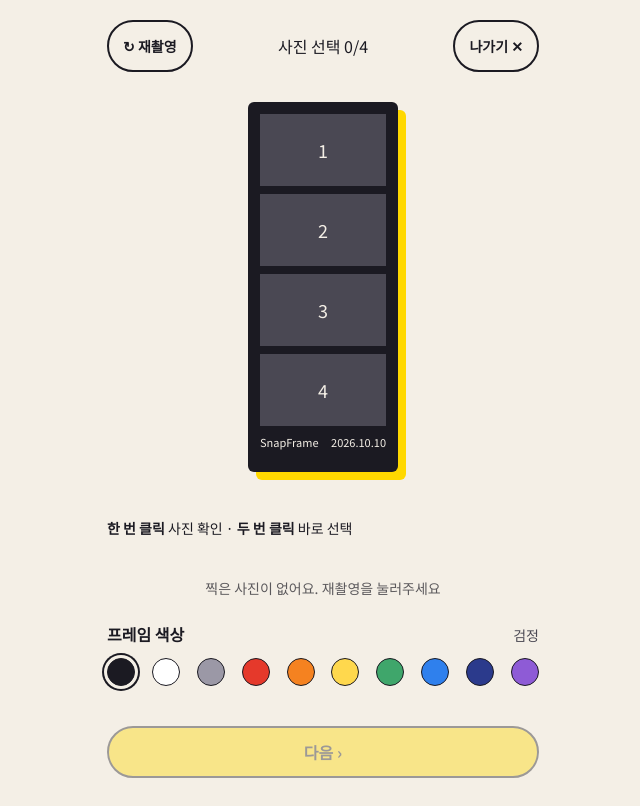
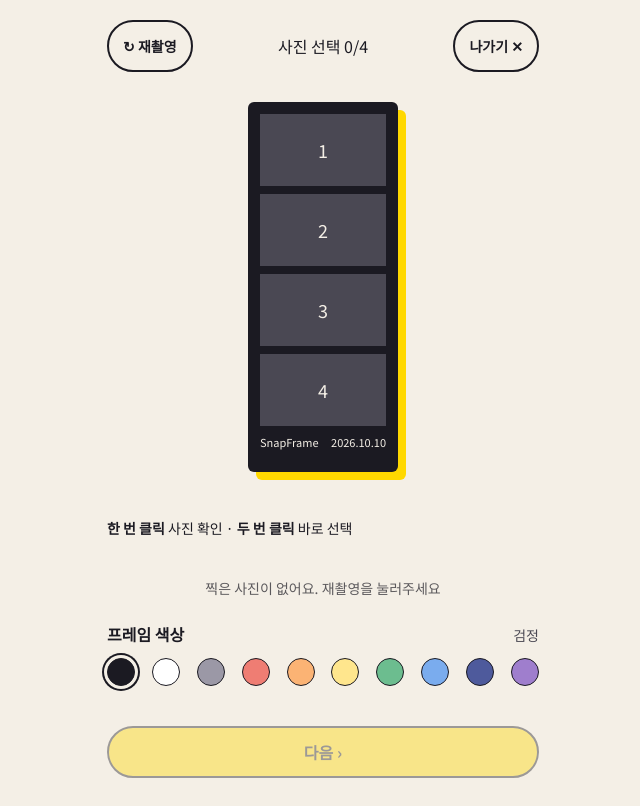
Before and after one commit to wonyoung0710/snapframe, a React (Vite) app: page /select in a window 1280 px wide. Shown: the whole page, without its empty margins (317-957 px from the left). Built offline with nearby package versions, Linux system fonts and the light colour scheme.

Commit message:
수정: colors.js 색상

```diff
--- a/src/constants/colors.js
+++ b/src/constants/colors.js
@@ -3,11 +3,11 @@ export const FRAME_COLORS = [
   { name: '검정', hex: '#1B1A22' },
   { name: '흰색', hex: '#FFFFFF' },
   { name: '회색', hex: '#9B98A6' },
-  { name: '빨강', hex: '#E5392B' },
-  { name: '주황', hex: '#F58220' },
-  { name: '노랑', hex: '#FFD84D' },
-  { name: '초록', hex: '#3FA66B' },
-  { name: '파랑', hex: '#2F80ED' },
-  { name: '남색', hex: '#2B3A8C' },
-  { name: '보라', hex: '#8E5BD6' },
+  { name: '빨강', hex: '#ef7d73' },
+  { name: '주황', hex: '#fbb374' },
+  { name: '노랑', hex: '#ffe68d' },
+  { name: '초록', hex: '#6cbd8f' },
+  { name: '파랑', hex: '#7aacee' },
+  { name: '남색', hex: '#4e5a9c' },
+  { name: '보라', hex: '#9f7ecd' },
 ]
```
